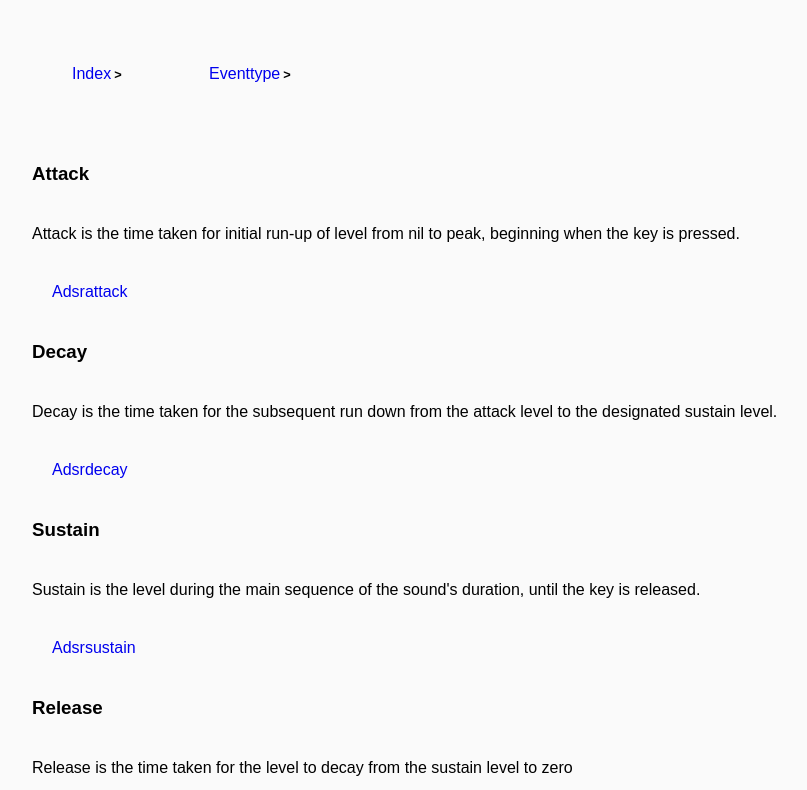
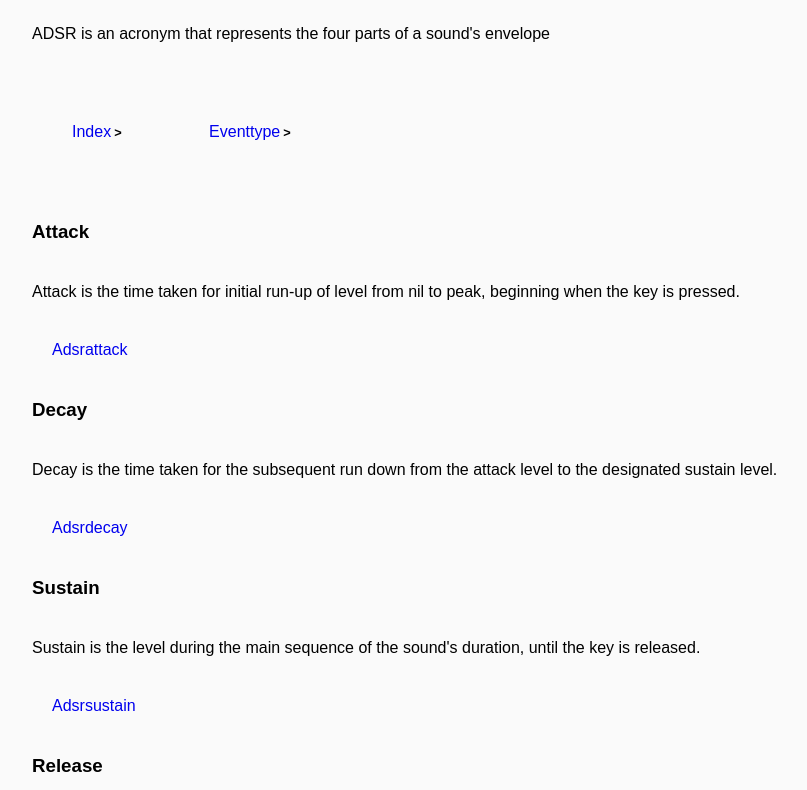
Before and after one commit to nthState/Haptrix, a plain HTML site: page DocBuilder/AppleHelpBook/Contents/Resources/Base.lproj/adsr.html in a window 1280 px wide. Shown: the part 130-920 px from the top of the page, without its empty margins (28-835 px from the left). Drawn offline with Linux system fonts and the light colour scheme.

Commit message:
Update Apple HelpBook files

```diff
--- a/DocBuilder/AppleHelpBook/Contents/Resources/Base.lproj/adsr.html
+++ b/DocBuilder/AppleHelpBook/Contents/Resources/Base.lproj/adsr.html
@@ -13,6 +13,8 @@
     <a name="adsr"></a>
     <h1>Attack, Decay, Sustain & Release</h1>
 
+
+    <p>ADSR is an acronym that represents the four parts of a sound's envelope</p>
 
 
 
```
Also changed, not shown: 2 other files.
